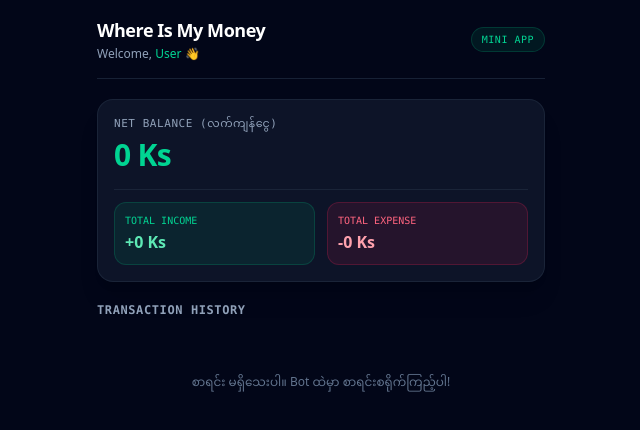
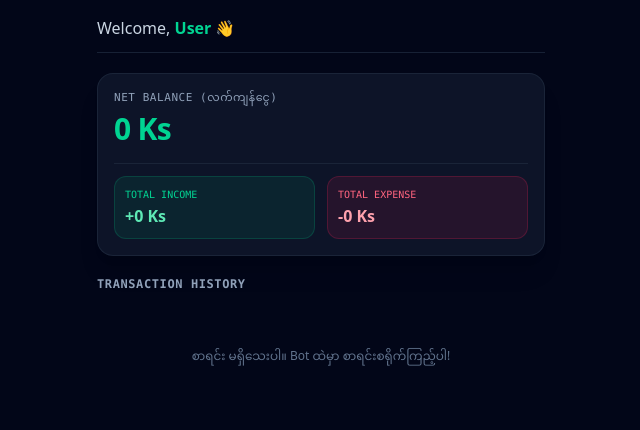
Before and after one commit to nyeinminhtet/where-is-my-money-bot, a Next.js app: page /dashboard in a window 1280 px wide. Shown: the top 430 px of the page, without its empty margins (319-959 px from the left). Built offline with nearby package versions, Linux system fonts and the light colour scheme.

Commit message:
update header ui

```diff
--- a/app/dashboard/page.tsx
+++ b/app/dashboard/page.tsx
@@ -99,22 +99,14 @@ export default function DashboardPage() {
     <main className="min-h-screen bg-slate-950 text-slate-100 p-4 font-sans selection:bg-emerald-500 selection:text-white">
       <div className="max-w-md mx-auto space-y-5">
         {/* Header */}
-        <div className="flex items-center justify-between border-b border-slate-800/80 pb-4">
-          <div>
-            <h1 className="text-lg font-bold tracking-tight text-white">
-              Where Is My Money
-            </h1>
-            <p className="text-xs text-slate-400 mt-0.5">
-              Welcome,{" "}
-              <span className="text-emerald-400 font-medium">
-                {user?.first_name || "User"}
-              </span>{" "}
-              👋
-            </p>
-          </div>
-          <span className="text-[10px] uppercase tracking-wider font-mono bg-emerald-500/10 text-emerald-400 px-2.5 py-1 rounded-full border border-emerald-500/20">
-            Mini App
-          </span>
+        <div className="border-b border-slate-800/80 pb-3">
+          <p className="text-base font-medium text-slate-300">
+            Welcome,{" "}
+            <span className="text-emerald-400 font-bold">
+              {user?.first_name || "User"}
+            </span>{" "}
+            👋
+          </p>
         </div>
 
         {/* Financial Summary Card (Income / Expense / Balance) */}
```
